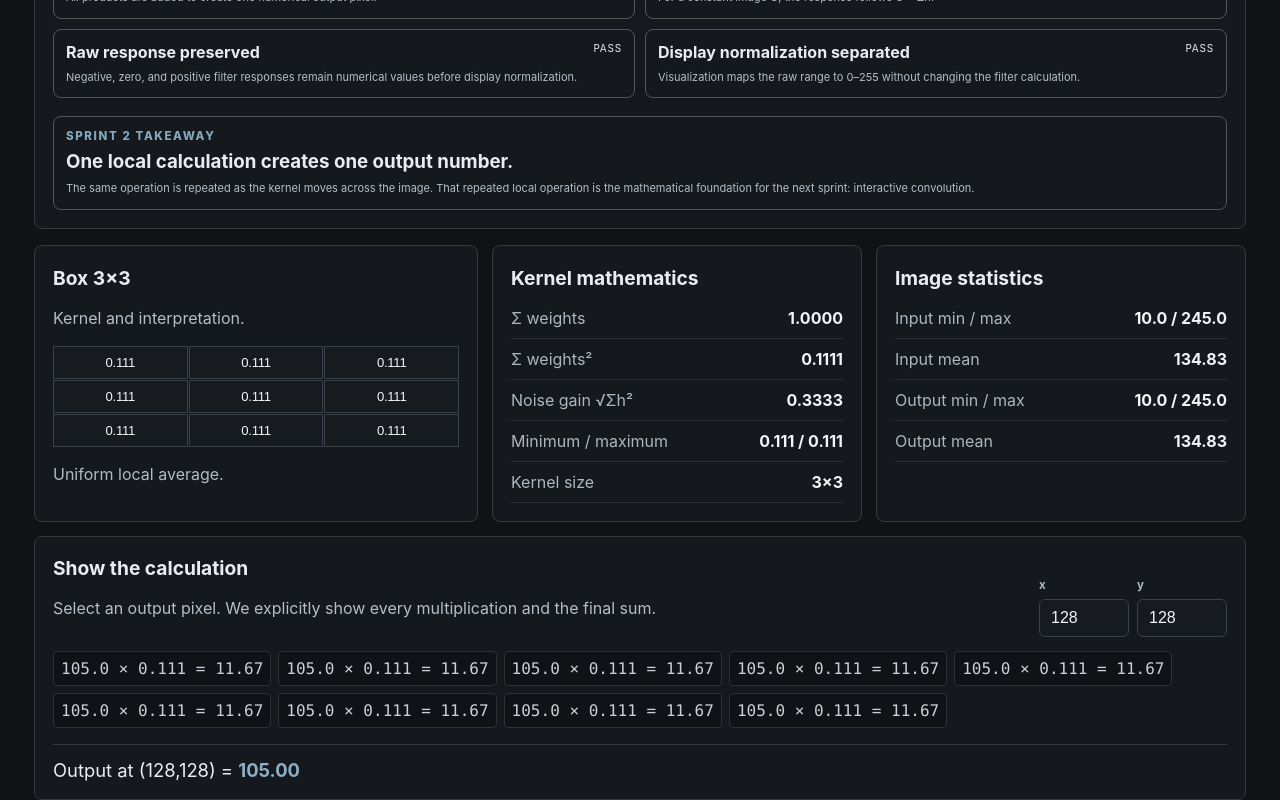
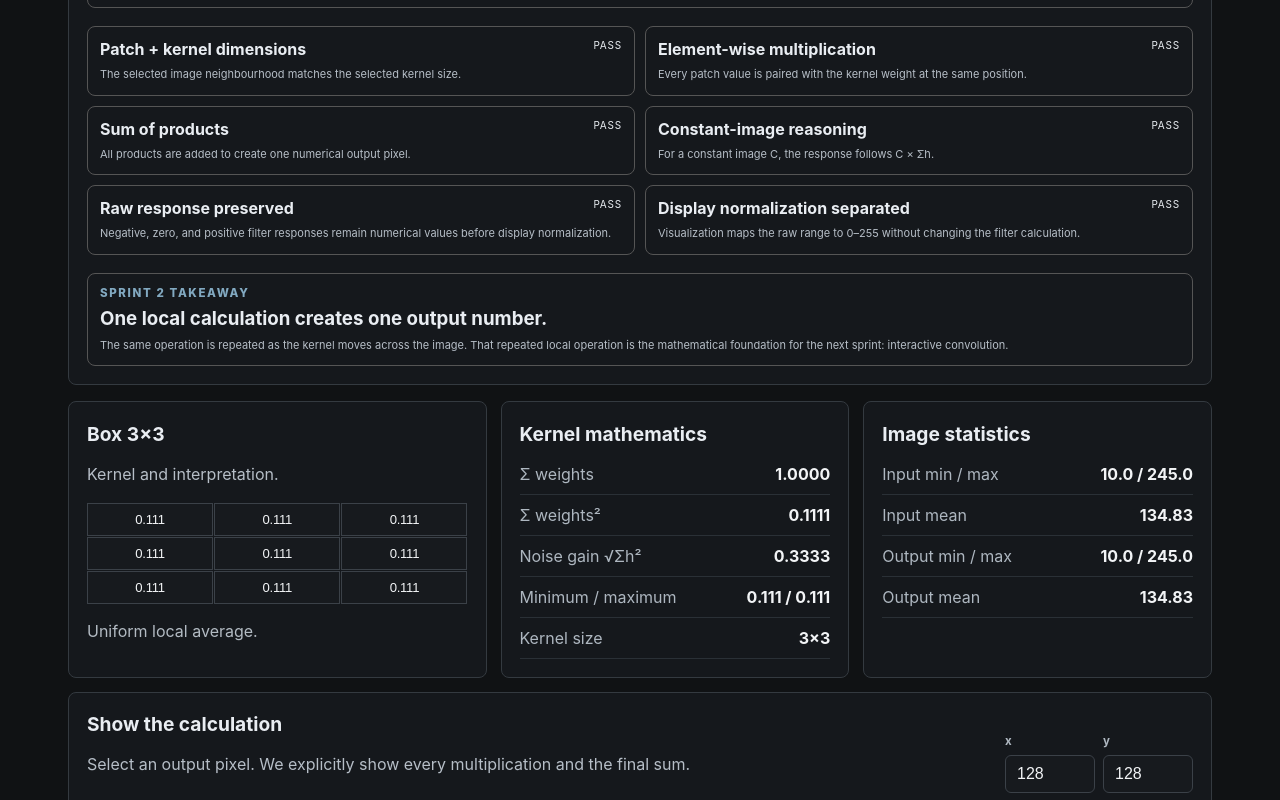
Before and after one commit to raikanwalrai/industrial-vision-lab, a React (Vite) app: page / in a window 1280 px wide. Shown: the part 9200-10000 px from the top of the page. Built offline with nearby package versions, Linux system fonts and the light colour scheme.

Commit message:
Integrate application shell

```diff
--- a/src/App.tsx
+++ b/src/App.tsx
@@ -1,3 +1,4 @@
+import AppShell from "./components/AppShell";
 import Sprint3 from "./Sprint3";
 import { useMemo, useState } from "react";
 import { filters, stats as kernelStats, type Kernel } from "./filters";
@@ -1306,7 +1307,8 @@ function App() {
   }
 
   return (
-    <main>
+    <AppShell>
+      <main>
       <header>
         <div className="eyebrow">ID6004W · INDUSTRIAL VISION</div>
         <h1>The Filter Zoo — Interactive Lab</h1>
@@ -1614,7 +1616,8 @@ function App() {
         Built as a Chapter 3 companion lab · Runs entirely in the
         browser · No image data is uploaded
       </footer>
-    </main>
+      </main>
+    </AppShell>
   );
 }
 
```
